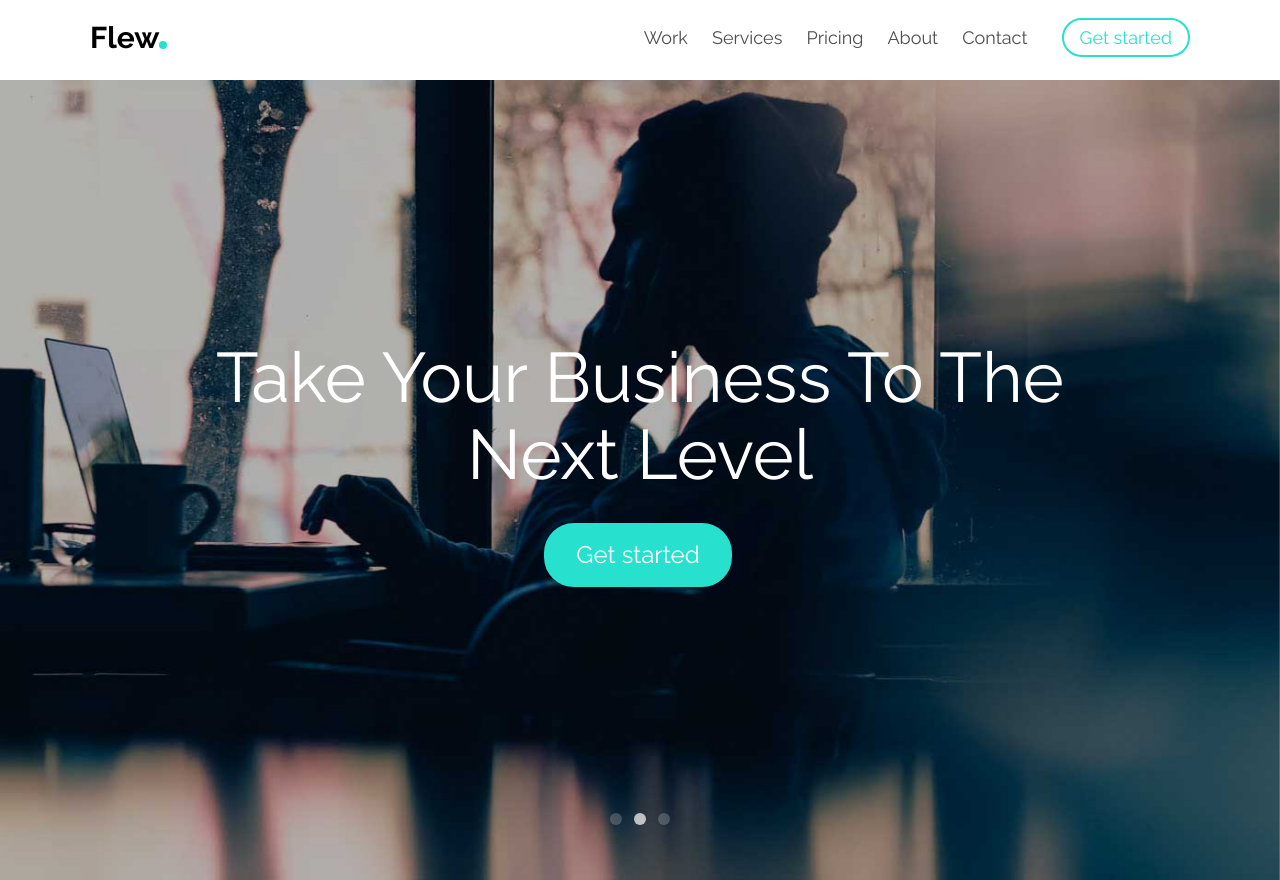
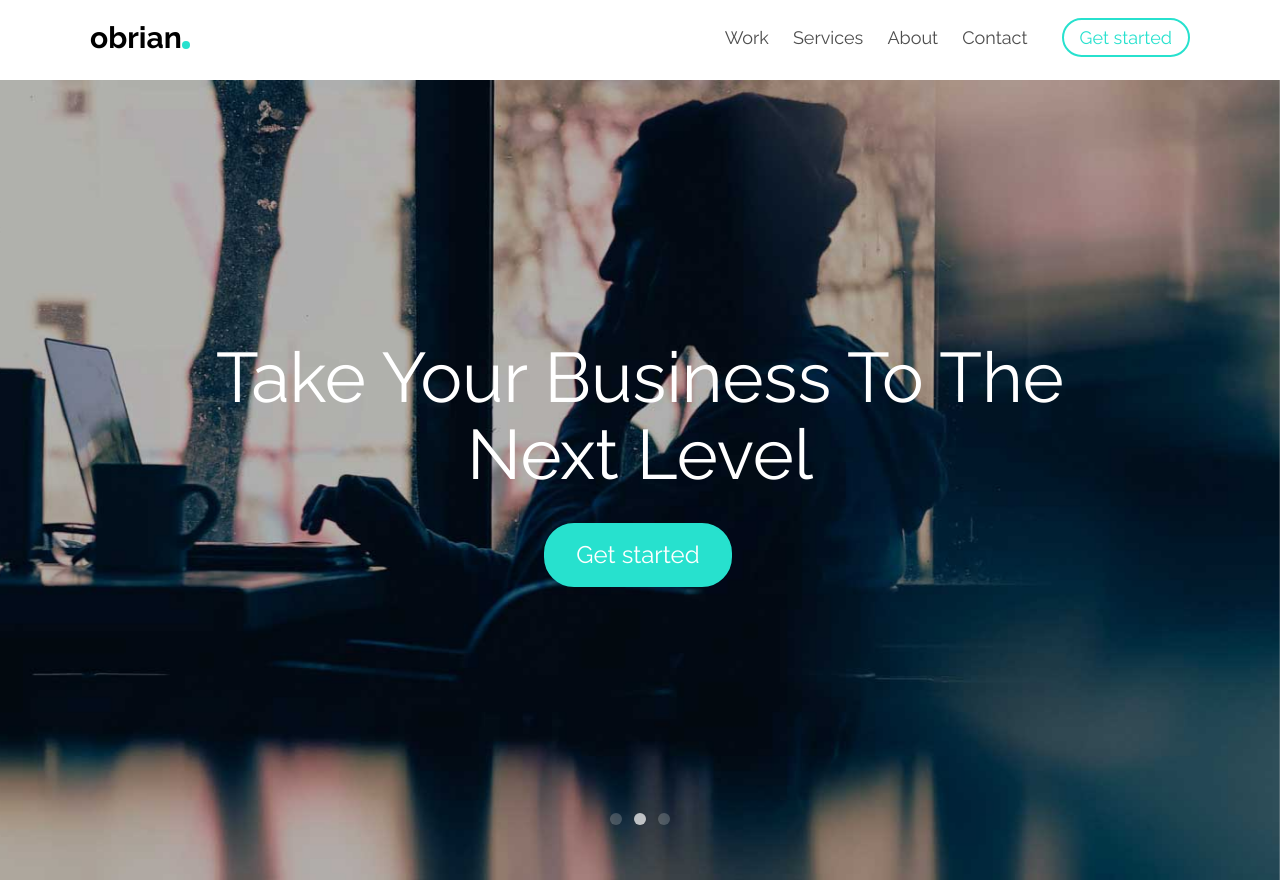
Before and after one commit to taransforma/taransforma.github.io, a plain HTML site: page index.html in a window 1280 px wide. Shown: the top 880 px of the page. Drawn offline with Linux system fonts and the light colour scheme; files whose address does not match are found by name.

Commit message:
Changed title

```diff
--- a/index.html
+++ b/index.html
@@ -72,12 +72,12 @@
 	<header id="fh5co-header" role="banner">
 		<div class="container">
 			<div class="header-inner">
-				<h1><a href="index.html">Flew</a></h1>
+				<h1><a href="index.html">obrian</a></h1>
 				<nav role="navigation">
 					<ul>
 						<li><a href="work.html">Work</a></li>
 						<li><a href="services.html">Services</a></li>
-						<li><a href="pricing.html">Pricing</a></li>
+						<!-- <li><a href="pricing.html">Pricing</a></li> -->
 						<li><a href="about.html">About</a></li>
 						<li><a href="contact.html">Contact</a></li>
 						<li class="cta"><a href="#">Get started</a></li>
@@ -98,7 +98,7 @@
 		   		<div class="container">
 		   			<div class="col-md-10 col-md-offset-1 text-center js-fullheight slider-text">
 		   				<div class="slider-text-inner">
-		   					<h2>Start Your Startup With This Template</h2>
+		   					<h2>Taran is a loser!</h2>
 		   					<p><a href="#" class="btn btn-primary btn-lg">Get started</a></p>
 		   				</div>
 		   			</div>
```
